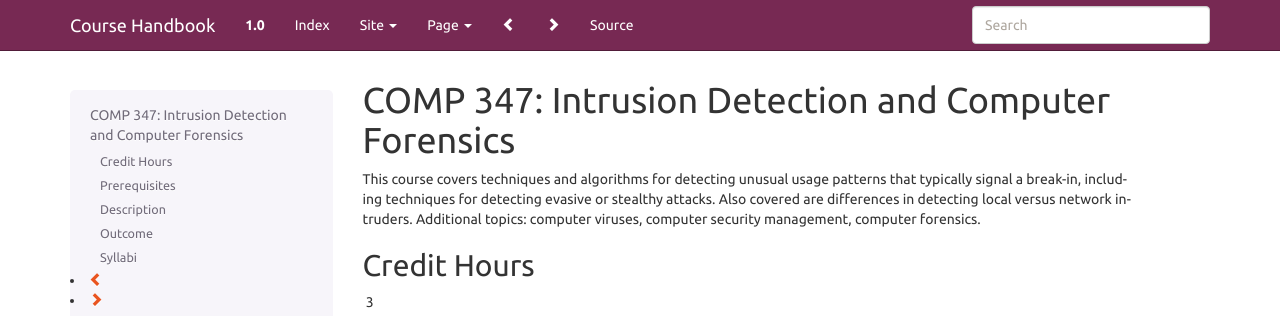
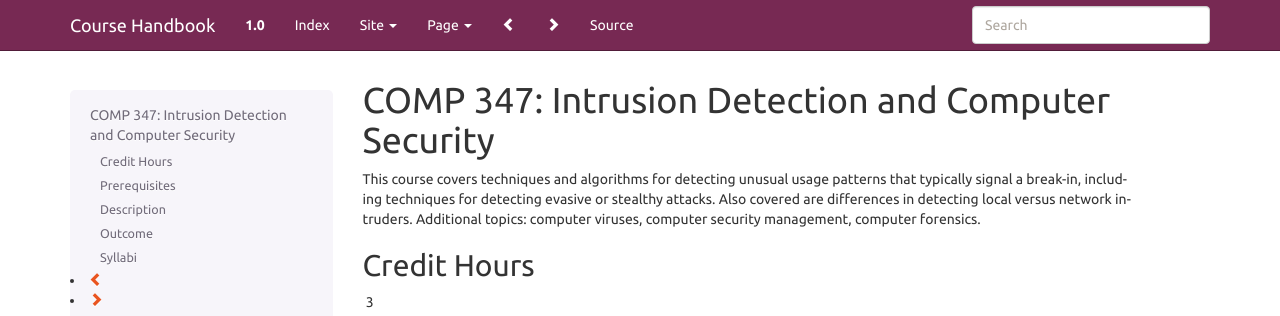
Before and after one commit to kyang5/coursedescriptions, a Sphinx documentation site: the page built from source/comp347.rst, in a window 1280 px wide. Shown: the top 316 px of the page. Built offline with Sphinx 7.4.7, drawn with Linux system fonts in a browser that asks for light colours.

Commit message:
fixed 347 title for consistency with LOCUS

```diff
--- a/source/comp347.rst
+++ b/source/comp347.rst
@@ -1,9 +1,9 @@
-.. index:: intrusion detection and computer forensics
+.. index:: intrusion detection and computer security
    intrusion detection
-   computer forensics
+   computer security
 
-COMP 347: Intrusion Detection and Computer Forensics
-====================================================
+COMP 347: Intrusion Detection and Computer Security
+===================================================
 
 This course covers techniques and algorithms for detecting unusual usage patterns that typically signal a break-in, including techniques for detecting evasive or stealthy attacks. Also covered are differences in detecting local versus network intruders. Additional topics: computer viruses, computer security management, computer forensics.
 
```
